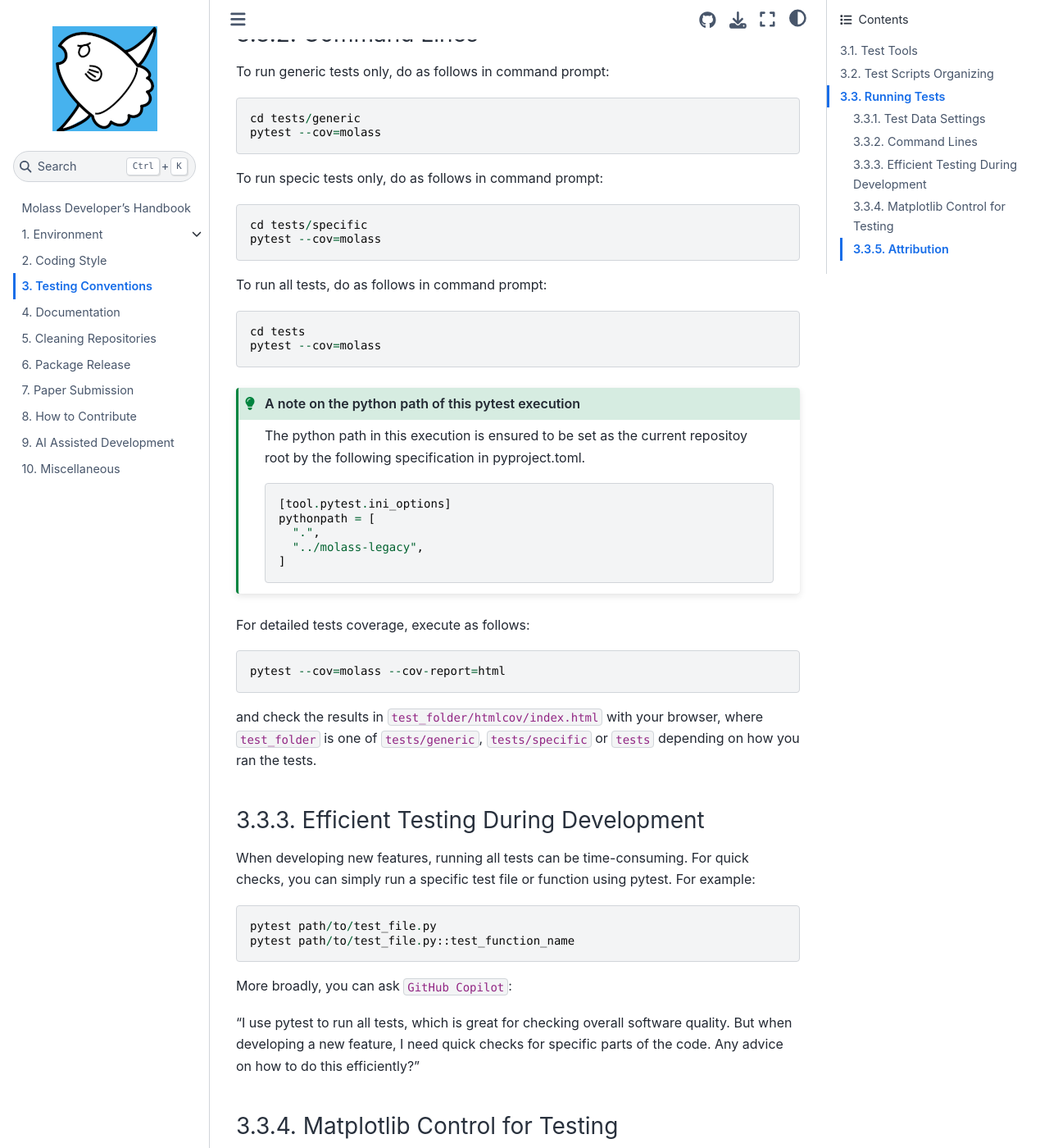
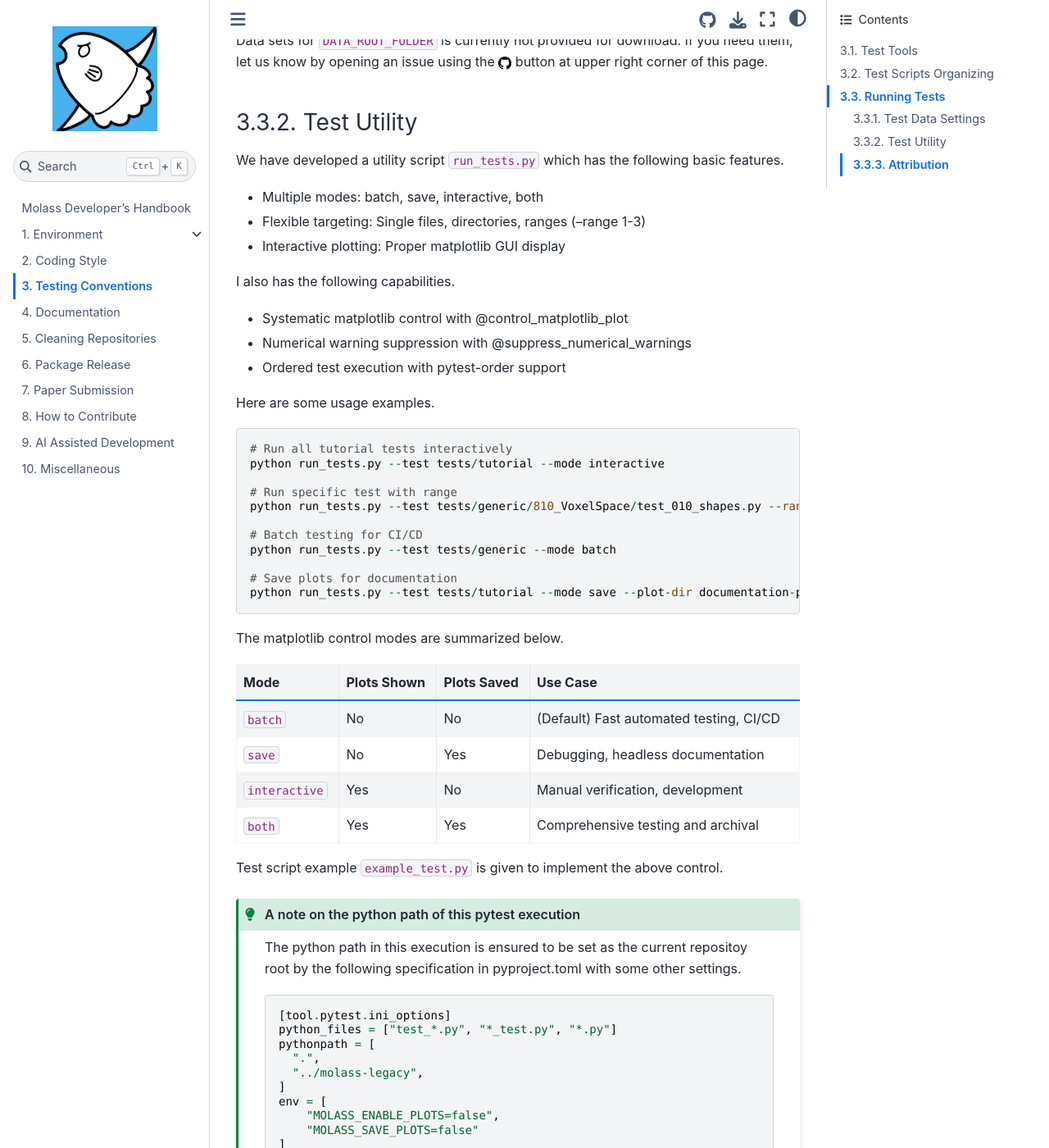
Before and after one commit to biosaxs-dev/molass-develop, a Jupyter Book: the page built from chapters/06/testing.md, in a window 1280 px wide and 1400 px high, scrolled down 2119 px. Shown: the whole window at 82% size. Built offline with Jupyter Book 1.0.4 settings and Sphinx 7.4.7 and the Sphinx Book theme 1.1.4, drawn with Linux system fonts in a browser that asks for light colours; some of the changed text lies outside the part shown.

Commit message:
Document update for run_tests.py

````diff
--- a/chapters/06/testing.md
+++ b/chapters/06/testing.md
@@ -13,7 +13,22 @@ pip install -U pytest-order
 
 ## Test Scripts Organizing
 
-Test scripts should be named and placed as suggested in the following way.
+Test scripts are classified as shown in the following table and located under "tests" folder.
+
+:::{table} TestScipt Classification and Folder Naming
+:widths: auto
+:align: center
+
+| Target Type   | Folder Name  | Remark |
+| :------- | :------- | :-------|
+| Library | generic | for common features |
+|         | specific | for PF-specific features like flowchange, etc. |
+| Notebook document | tutorial | for the tutorial book |
+|          | essence  | for the essence book |
+|          | technical | for the technical report book |
+:::
+
+Subfoldes and script files should be named and placed roughly as suggested below.
 
 ```
 molass-library/
@@ -33,11 +48,15 @@ molass-library/
             020_FlowChange/
                 test_010_FlowChange.py
 
+        tutorial/
+            01-quicK_start.py
 ```
+As shown in the abobe table, tests are first classified by the two target types, namely the Molass Library itself and the codes included in the Jupyter Book documents.
 
-One reason for dividing tests into the two categories, namely "generic" and "specific", is as follows.
+One of the reasons for dividing the library tests into the two categories "generic" and "specific" is as follows.
 
 The generic folder should be kept relatively simple by excluding site-specific tests such as "FlowChange", which arises only from unique experiment practice at some SAXS beamlines in [Photon Factory](https://www2.kek.jp/imss/pf/eng/), Japan and often includes complex issues irrelevant to generic cases.
+
 
 ```{note}
 Three-digit numbers are just for ordering in the following sense.
@@ -49,24 +68,9 @@ Three-digit numbers are just for ordering in the following sense.
 ## Running Tests
 ### Test Data Settings
 
-Since we have introduced data package `molass_data` for the [Tutorial](https://molass-saxs.github.io/molass-tutorial/), we also use those data sets for basic tests.
-Depending on the category, used data will vary as shown below.
+Since we have introduced data package `molass_data` for the document notebooks like [Tutorial](https://molass-saxs.github.io/molass-tutorial/), we also use those data sets for basic tests.
 
-:::{table} Data Usage depending on Test Category
-:widths: auto
-:align: center
-
-| Data Name / test folder| generic test usage | specific test usage |
-| :---             |:---:|:---:|
-| SAMPLE1    | Yes | No |
-| SAMPLE2    | Yes | No |
-| SAMPLE3    | Yes | No |
-| SAMPLE4    | Yes | No |
-| DATA_ROOT_FOLDER | No  | Yes |
-| test folder      | tests/generic | tests/specific |
-:::
-
-The data sets named `SAMPLE*` are included in the data package `molass_data`. For specific tests, prepare `local_settings.py` like shown below, as explained at [Local](https://molass-saxs.github.io/molass-library/source/molass.Local.html) module reference.
+The data sets named `SAMPLE*` are included in the data package `molass_data`. For extra tests, prepare `local_settings.py` like shown below, as explained at [Local](https://molass-saxs.github.io/molass-library/source/molass.Local.html) module reference.
 
 ```python
 LocalSettings = dict(
@@ -76,41 +80,73 @@ LocalSettings = dict(
 
 Data sets for `DATA_ROOT_FOLDER` is currently not provided for download. If you need them, let us know by opening an issue using the ![github icon](../../images/mark-github.svg) button at upper right corner of this page.
 
-### Command Lines
-To run generic tests only, do as follows in command prompt:
+### Test Utility
+We have developed a utility script `run_tests.py` which has the following basic features.
+
+* Multiple modes: batch, save, interactive, both
+* Flexible targeting: Single files, directories, ranges (--range 1-3)
+* Interactive plotting: Proper matplotlib GUI display
+
+I also has the following capabilities.
+
+* Systematic matplotlib control with @control_matplotlib_plot
+* Numerical warning suppression with @suppress_numerical_warnings
+* Ordered test execution with pytest-order support
+
+Here are some usage examples.
 
 ```
-cd tests/generic
-pytest --cov=molass
+# Run all tutorial tests interactively
+python run_tests.py --test tests/tutorial --mode interactive
+
+# Run specific test with range
+python run_tests.py --test tests/generic/810_VoxelSpace/test_010_shapes.py --range 1-2 --mode interactive
+
+# Batch testing for CI/CD
+python run_tests.py --test tests/generic --mode batch
+
+# Save plots for documentation
+python run_tests.py --test tests/tutorial --mode save --plot-dir documentation-plots
 ```
 
-To run specic tests only, do as follows in command prompt:
+The matplotlib control modes are summarized below.
 
-```
-cd tests/specific
-pytest --cov=molass
-```
+| Mode         | Plots Shown | Plots Saved | Use Case                           |
+|--------------|-------------|-------------|------------------------------------|
+| `batch`      | No          | No          | (Default) Fast automated testing, CI/CD      |
+| `save`       | No          | Yes         | Debugging, headless documentation  |
+| `interactive`| Yes         | No          | Manual verification, development   |
+| `both`       | Yes         | Yes         | Comprehensive testing and archival |
 
-To run all tests, do as follows in command prompt:
-
-```
-cd tests
-pytest --cov=molass
-```
+Test script example `example_test.py` is given to implement the above control.
 
 :::{admonition} A note on the python path of this pytest execution
 :class: tip
 
-The python path in this execution is ensured to be set as the current repositoy root by the following specification in pyproject.toml.
+The python path in this execution is ensured to be set as the current repositoy root by the following specification in pyproject.toml with some other settings.
 
 ```
 [tool.pytest.ini_options]
+python_files = ["test_*.py", "*_test.py", "*.py"]
 pythonpath = [
   ".",
   "../molass-legacy",
 ]
+env = [
+    "MOLASS_ENABLE_PLOTS=false",
+    "MOLASS_SAVE_PLOTS=false"
+]
+filterwarnings = [
+    "ignore::SyntaxWarning",
+    "ignore::DeprecationWarning",
+    "ignore:.*non-interactive.*:UserWarning",
+]
 ```
 :::
+
+```{note}
+Test coverage support for run_tests.py like below is planned.
+```
 
 For detailed tests coverage, execute as follows:
 
@@ -120,57 +156,6 @@ pytest --cov=molass --cov-report=html
 
 and check the results in `test_folder/htmlcov/index.html` with your browser, where `test_folder` is one of `tests/generic`, `tests/specific` or `tests` depending on how you ran the tests.
 
-### Efficient Testing During Development
-
-When developing new features, running all tests can be time-consuming. For quick checks, you can simply run a specific test file or function using pytest. For example:
-
-```
-pytest path/to/test_file.py
-pytest path/to/test_file.py::test_function_name
-```
-
-More broadly, you can ask `GitHub Copilot`:
-
-"I use pytest to run all tests, which is great for checking overall software quality. But when developing a new feature, I need quick checks for specific parts of the code. Any advice on how to do this efficiently?"
-
-### Matplotlib Control for Testing
-
-Note the following requirements when running tests that generate matplotlib plots:
-- **Interactive mode** is needed for manual inspection and verification
-- **Batch mode** is required for automated testing, CI/CD pipelines, and headless environments
-- **Saving plots** is useful for debugging and documentation purposes
-
-To address these conflicting requirements, utility script `run_tests.py` is provided which offers four distinct modes to handle matplotlib figures:
-
-| Mode         | Plots Shown | Plots Saved | Use Case                           |
-|--------------|-------------|-------------|------------------------------------|
-| `batch`      | No          | No          | Fast automated testing, CI/CD      |
-| `save`       | No          | Yes         | Debugging, headless documentation  |
-| `interactive`| Yes         | No          | Manual verification, development   |
-| `both`       | Yes         | Yes         | Comprehensive testing and archival |
-
-Usage syntax is as follows.
-
-```
-python run_tests.py [--mode MODE] [--test TEST_PATH] [--plot-dir PLOT_DIR]
-```
-
-Examples:
-
-* Run all tests in batch mode (default):
-
-```
-python run_tests.py
-```
-
-* Test specific folder with interactive plots:
-
-```
-python run_tests.py --mode interactive --test tests/generic/
-```
-
-Test script example `example_test.py` is given to implement the above control.
-
 ### Attribution
 
 Some of the insights and suggestions in this chapter were generated with the assistance of `GitHub Copilot`, an AI programming assistant. Its contributions helped refine the content and provide practical examples for testing workflows.
````
